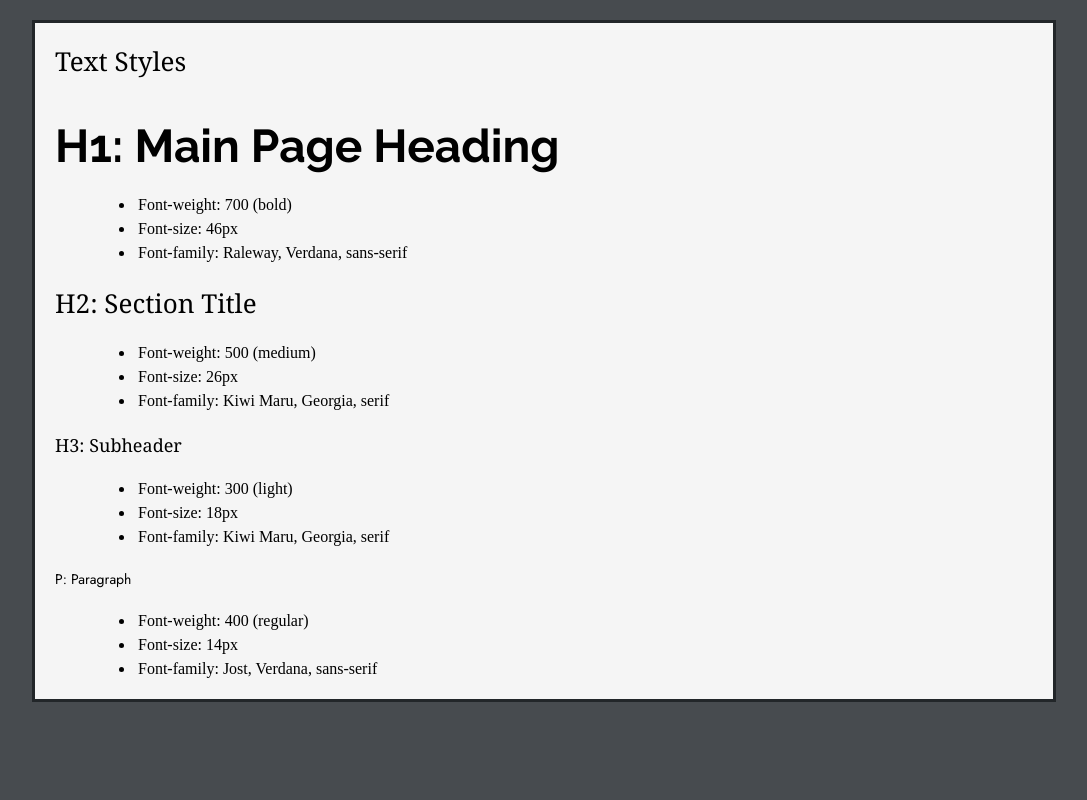
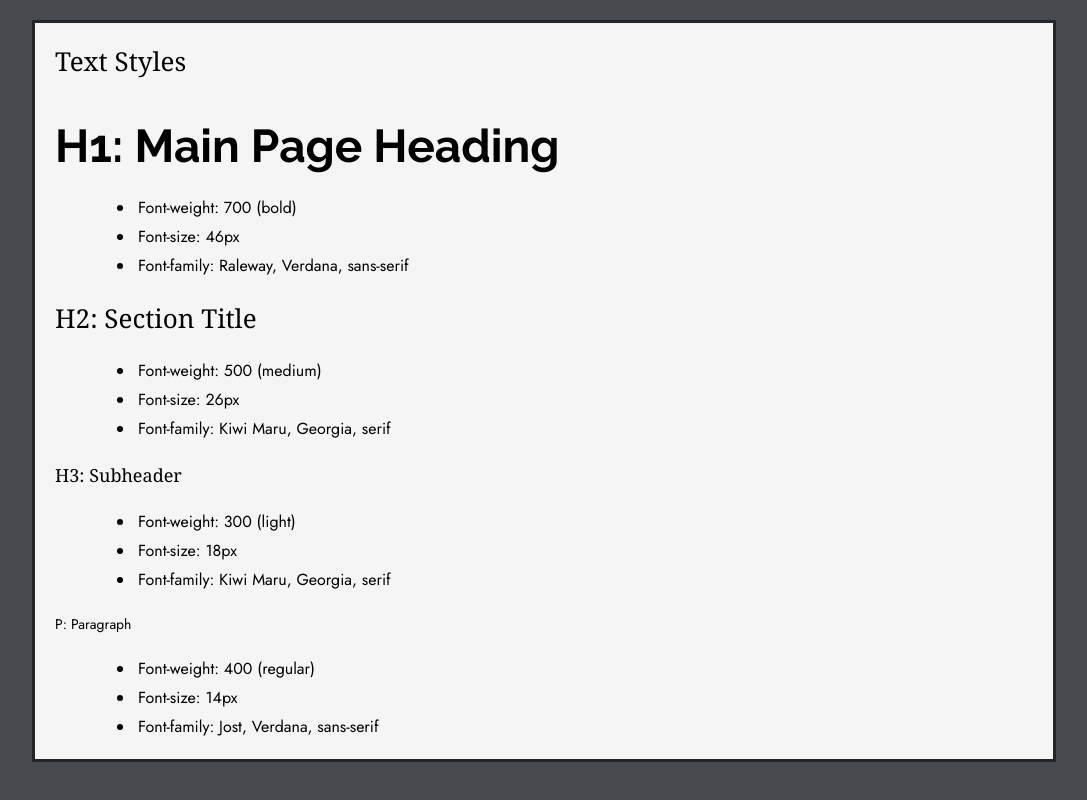
Before and after one commit to jimcaldarise/MySiteStyleGuide, a plain HTML site: page index.html in a window 1280 px wide. Shown: the part 1274-2074 px from the top of the page, without its empty margins (96-1183 px from the left). Before the commit the page ends 2016 px from the top, so only its background shows below. Drawn offline with Linux system fonts and the light colour scheme; a web font is replaced by a local one.

Commit message:
Update list items to Jost font

```diff
--- a/style.css
+++ b/style.css
@@ -71,6 +71,7 @@ article h1, h3 {
 
 ul {
    margin-left: 100px;
+   font-family: "Jost", "Verdana", sans-serif;
 }
 
 li {
```
